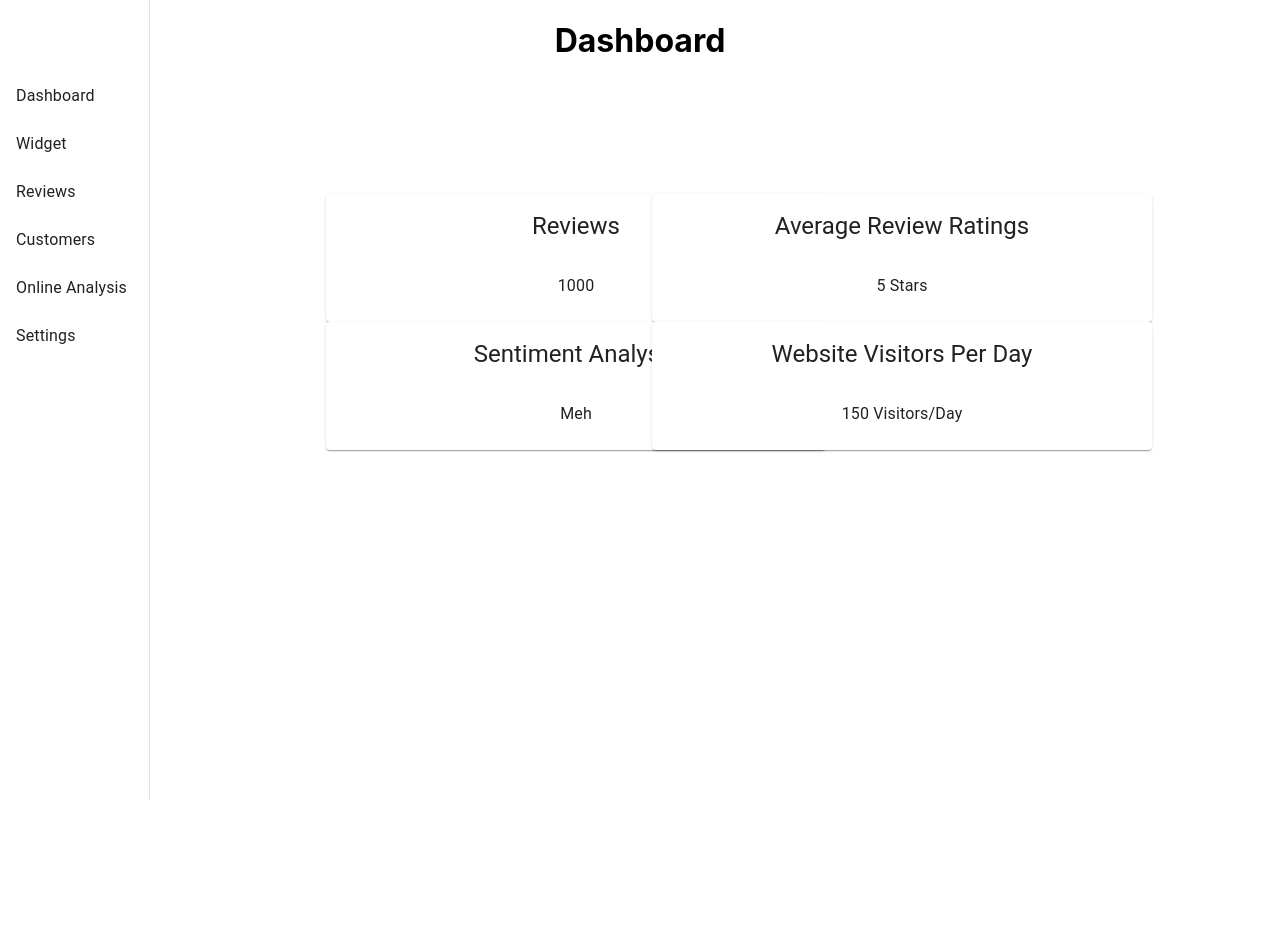
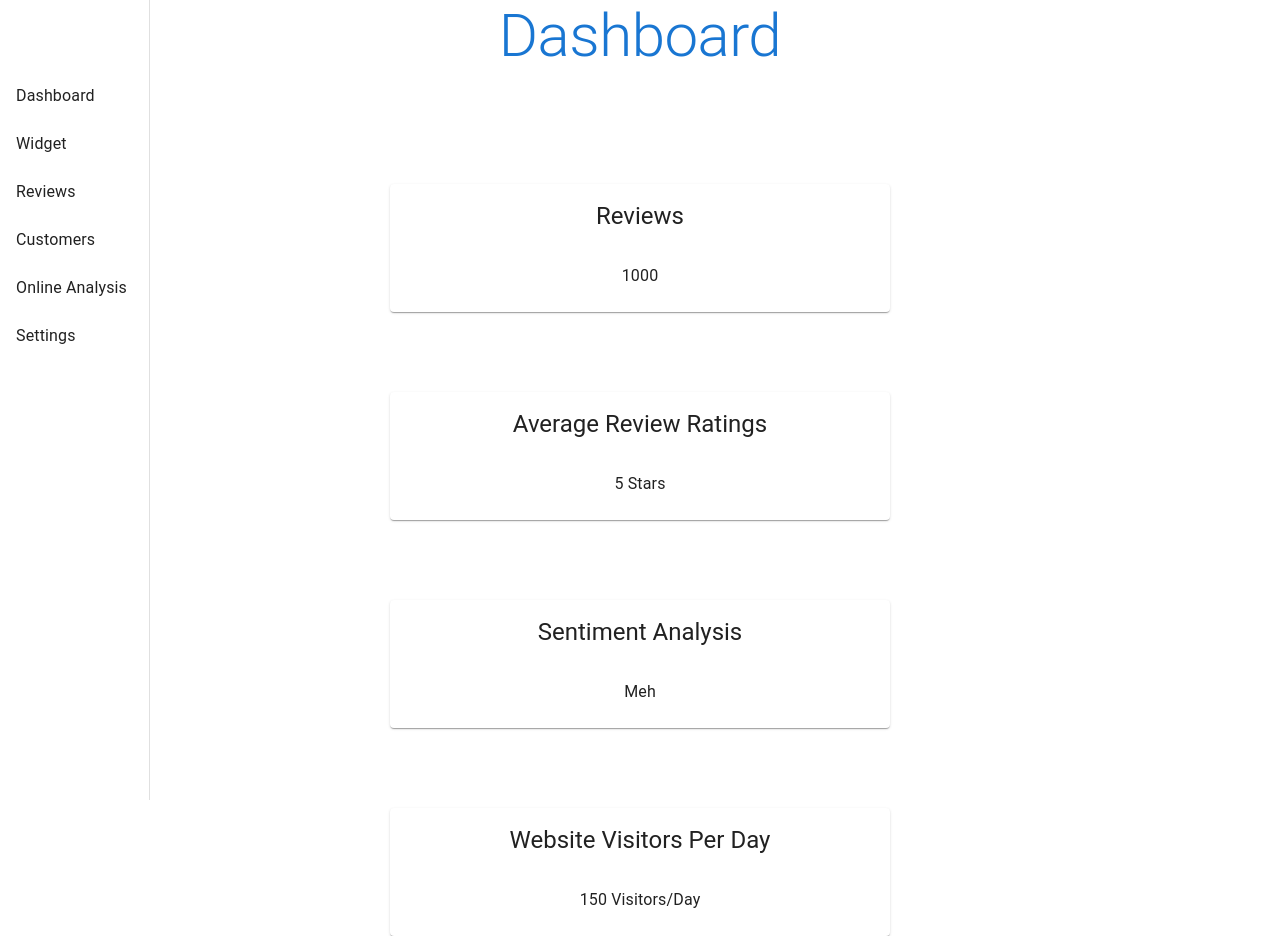
Before and after one commit to CoryDCruz/dashboard, a React (Create React App) app: page / in a window 1280 px wide. Before the commit the page ends 800 px from the top, so only its background shows below. Built offline with nearby package versions, Linux system fonts and the light colour scheme.

Commit message:
cards are aligned as a column

```diff
--- a/src/App.js
+++ b/src/App.js
@@ -1,7 +1,7 @@
 import './App.css';
 import Sidebar from './components/Sidebar';
 import Reviews from './components/Reviews';
-import { Grid } from '@mui/material'
+import { Grid, Typography } from '@mui/material'
 import WebsiteVisitors from './components/WebsiteVisitors';
 import AverageReviews from './components/AverageReviews'
 import SentimentAnalysis from './components/SentimentAnalysis';
@@ -9,25 +9,23 @@ function App() {
 
   return (
     <div className="App">
-      <h1>Dashboard</h1>
+      <Typography color="primary" variant="h2">Dashboard</Typography>
       <Sidebar />
       <div>
-        <Grid container alignItems="center" justifyContent="center" spacing={3}>
-          <Grid item xs={12} sm={6} md={3}>
+        <Grid container alignItems="center" justifyContent="center" spacing={10} direction="column">
+          <Grid item xs={6} sm={6} md={3}>
               <Reviews />
             </Grid>
             <Grid item xs={12} sm={6} md={3}>
               <AverageReviews />
             </Grid>
-            </Grid>
-          <Grid container alignItems="center" justifyContent="center" spacing={3}>
             <Grid item xs={12} sm={6} md={3}>
                 <SentimentAnalysis />
             </Grid>
             <Grid item xs={12} sm={6} md={3}>
               <WebsiteVisitors />
-            </Grid>
-          </Grid>
+              </Grid>
+         </Grid>
        </div>
     </div>
   );
--- a/src/components/Reviews.js
+++ b/src/components/Reviews.js
@@ -1,9 +1,8 @@
 import React from "react";
-import { Container } from "@mui/system";
 import { Card, Typography } from "@mui/material";
 import { CardHeader } from "@mui/material";
 import { CardContent } from "@mui/material";
-import { IconButton } from "@mui/material";
+
 
 export default function Reviews() {
 return(
```
